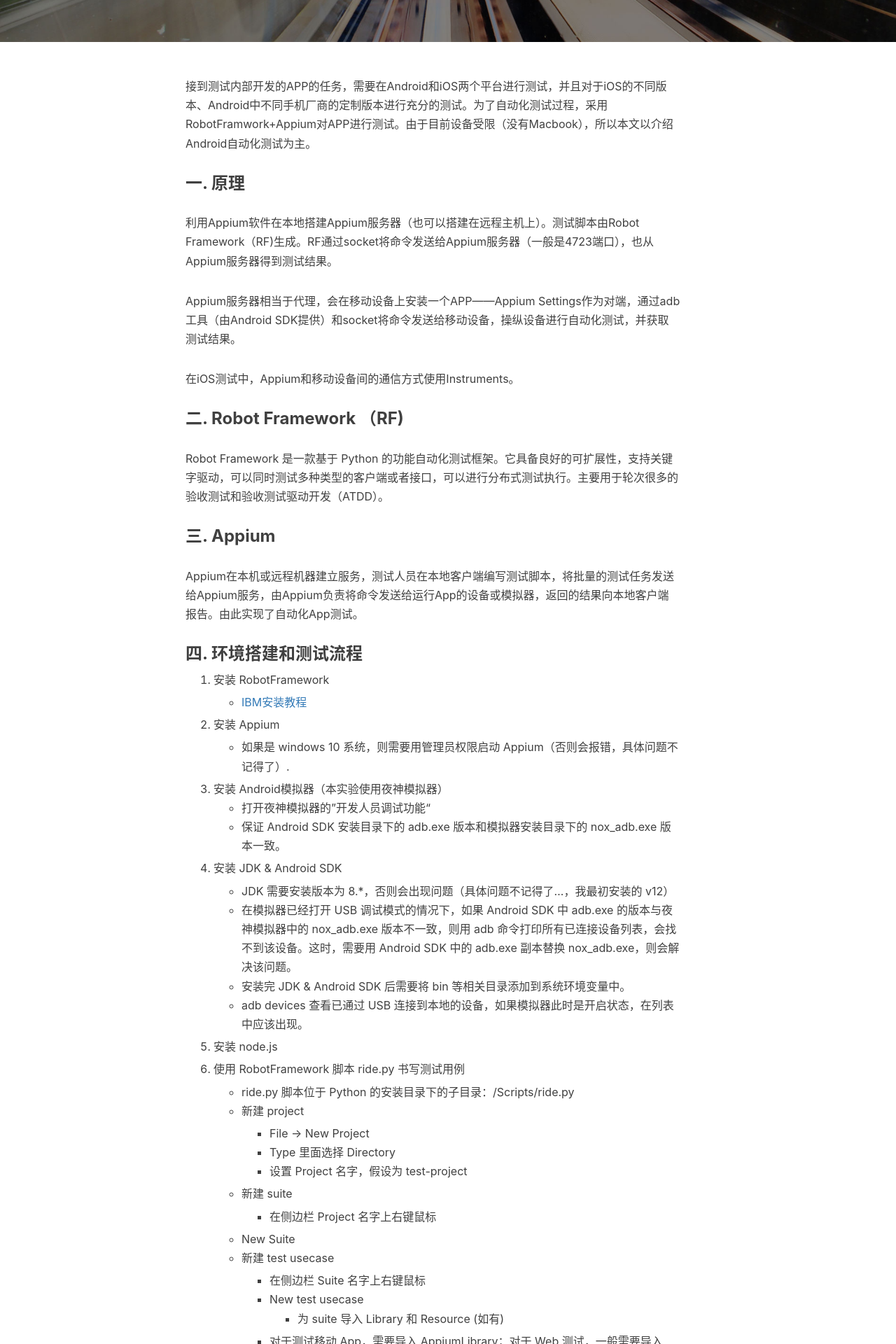
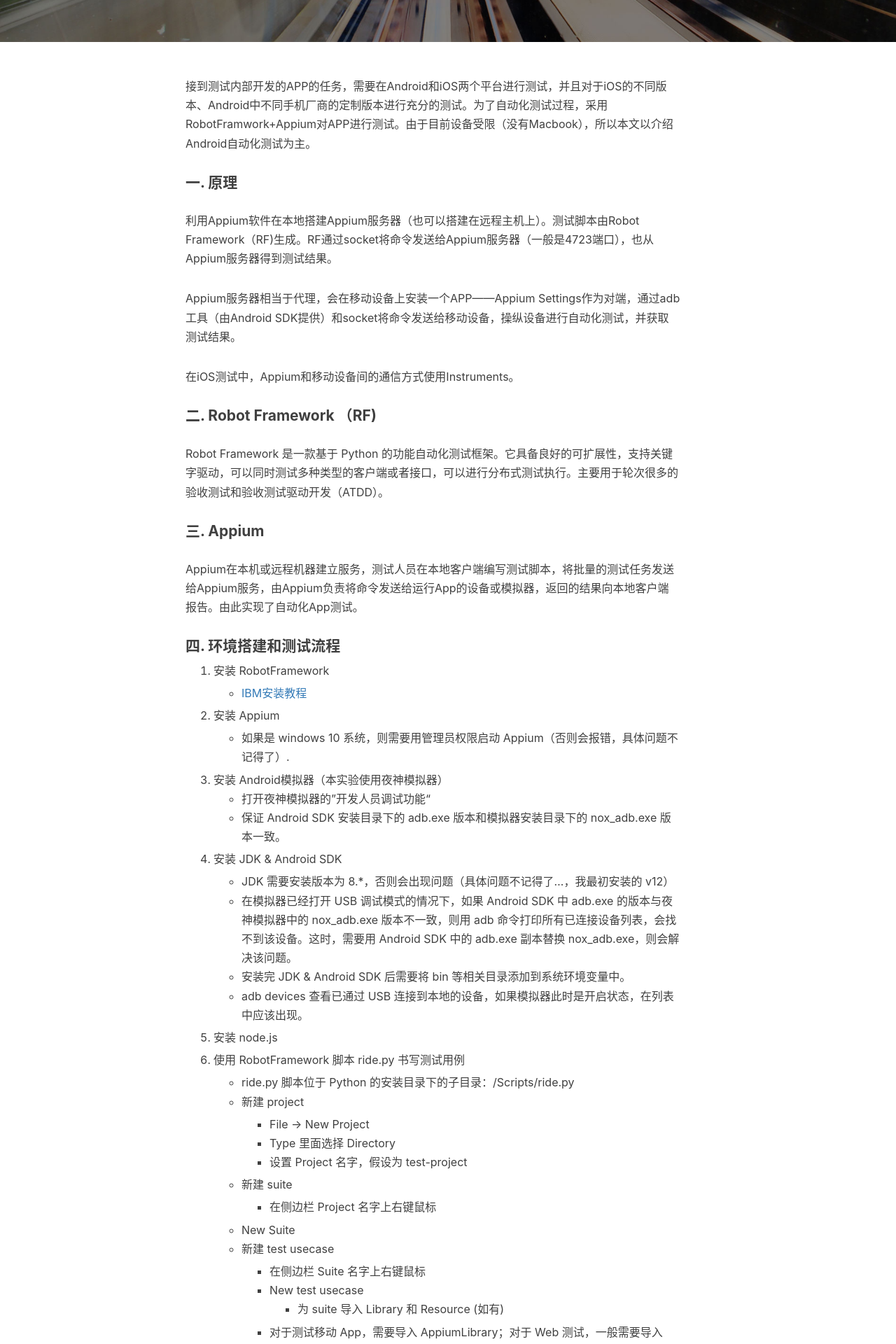
Before and after one commit to paulyu12/paulyu12.github.io, a Jekyll site: the page built from _posts/2019-07-23-RobotFramework+Appium自动化APP测试.md, in a window 1280 px wide. Shown: the part 457-2377 px from the top of the page at 70% size. Built offline with Jekyll 4.4.1, drawn with Linux system fonts in a browser that asks for light colours; nearby versions of some CDN libraries; comment, search, counter and statistics services are not loaded.

```diff
--- a/_posts/2019-07-23-RobotFramework+Appium自动化APP测试.md
+++ b/_posts/2019-07-23-RobotFramework+Appium自动化APP测试.md
@@ -10,7 +10,7 @@ tags:
 ---
 接到测试内部开发的APP的任务，需要在Android和iOS两个平台进行测试，并且对于iOS的不同版本、Android中不同手机厂商的定制版本进行充分的测试。为了自动化测试过程，采用RobotFramwork+Appium对APP进行测试。由于目前设备受限（没有Macbook），所以本文以介绍Android自动化测试为主。
 
-### 一. 原理
+#### 一. 原理
 
 利用Appium软件在本地搭建Appium服务器（也可以搭建在远程主机上）。测试脚本由Robot Framework（RF)生成。RF通过socket将命令发送给Appium服务器（一般是4723端口），也从Appium服务器得到测试结果。
 
@@ -18,15 +18,15 @@ Appium服务器相当于代理，会在移动设备上安装一个APP——Appiu
 
 在iOS测试中，Appium和移动设备间的通信方式使用Instruments。
 
-### 二. Robot Framework （RF)
+#### 二. Robot Framework （RF)
 
 Robot Framework 是一款基于 Python 的功能自动化测试框架。它具备良好的可扩展性，支持关键字驱动，可以同时测试多种类型的客户端或者接口，可以进行分布式测试执行。主要用于轮次很多的验收测试和验收测试驱动开发（ATDD）。
 
-### 三. Appium
+#### 三. Appium
 
 Appium在本机或远程机器建立服务，测试人员在本地客户端编写测试脚本，将批量的测试任务发送给Appium服务，由Appium负责将命令发送给运行App的设备或模拟器，返回的结果向本地客户端报告。由此实现了自动化App测试。
 
-### 四. 环境搭建和测试流程
+#### 四. 环境搭建和测试流程
 
 1. 安装 RobotFramework
 
@@ -76,10 +76,13 @@ Appium在本机或远程机器建立服务，测试人员在本地客户端编
       - 在 ride GUI 编辑区输入一条函数后，如果该函数名字变为蓝色，则说明该函数是一个被定义过的函数且成功调用。
    - 在编写测试用例脚本时，需要用到Library提供的各种“函数”，在 ride.py 的图形化界面中用快捷键 F5 能够快速调出一个关键字搜索程序，能够找到我们导入的 Library 都支持哪些函数。
    - 以函数“Open Application”为例，需要几个参数：其中需要 Android App 的包名（Package) 和主活动名 （main Activity）。可以通过 Android SDK 提供的工具 aapt.exe（在 Android SDK 的安装目录下的 bin 子目录）: 将 aapt 程序所在目录加入到系统环境变量中，然后打开 cmd，运行命令
+
       `# aapt dump badging <安卓apk包名所在路径/xxx.apk>`
-   其中 package: name 就是包名，Launchable-activity 就是主活动（Main activity/）名。
+
+       其中 package: name 就是包名，Launchable-activity 就是主活动（Main activity/）名。
 
 7. uiautomatorviewer.bat
+
    - 这个批处理程序是一个能够抓取当前设备显示的 Android App 页面的控件的工具。
    - 左上角有两个类似手机的按钮，按其中一个如果抓取不到则按另一个抓取。
 
```
